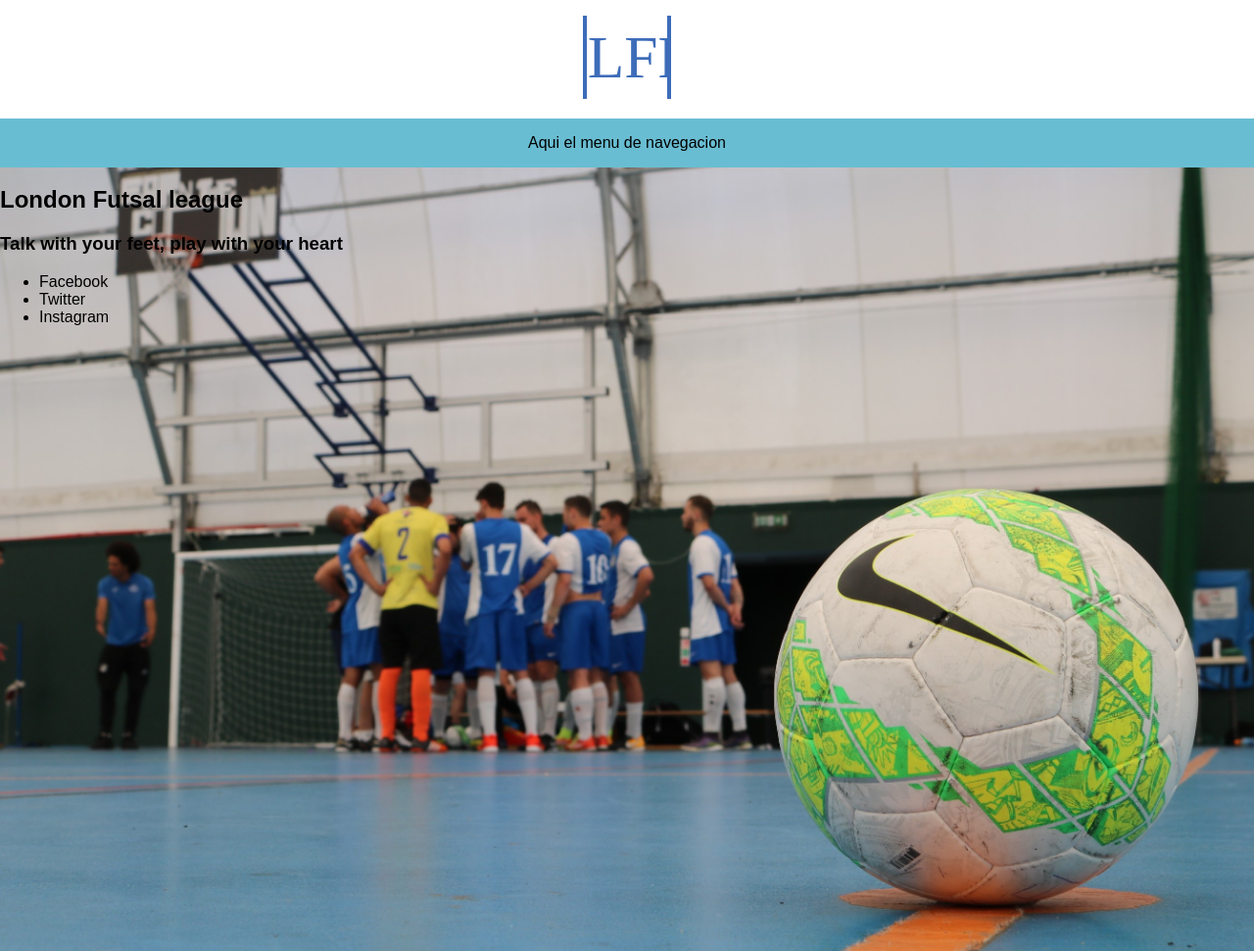
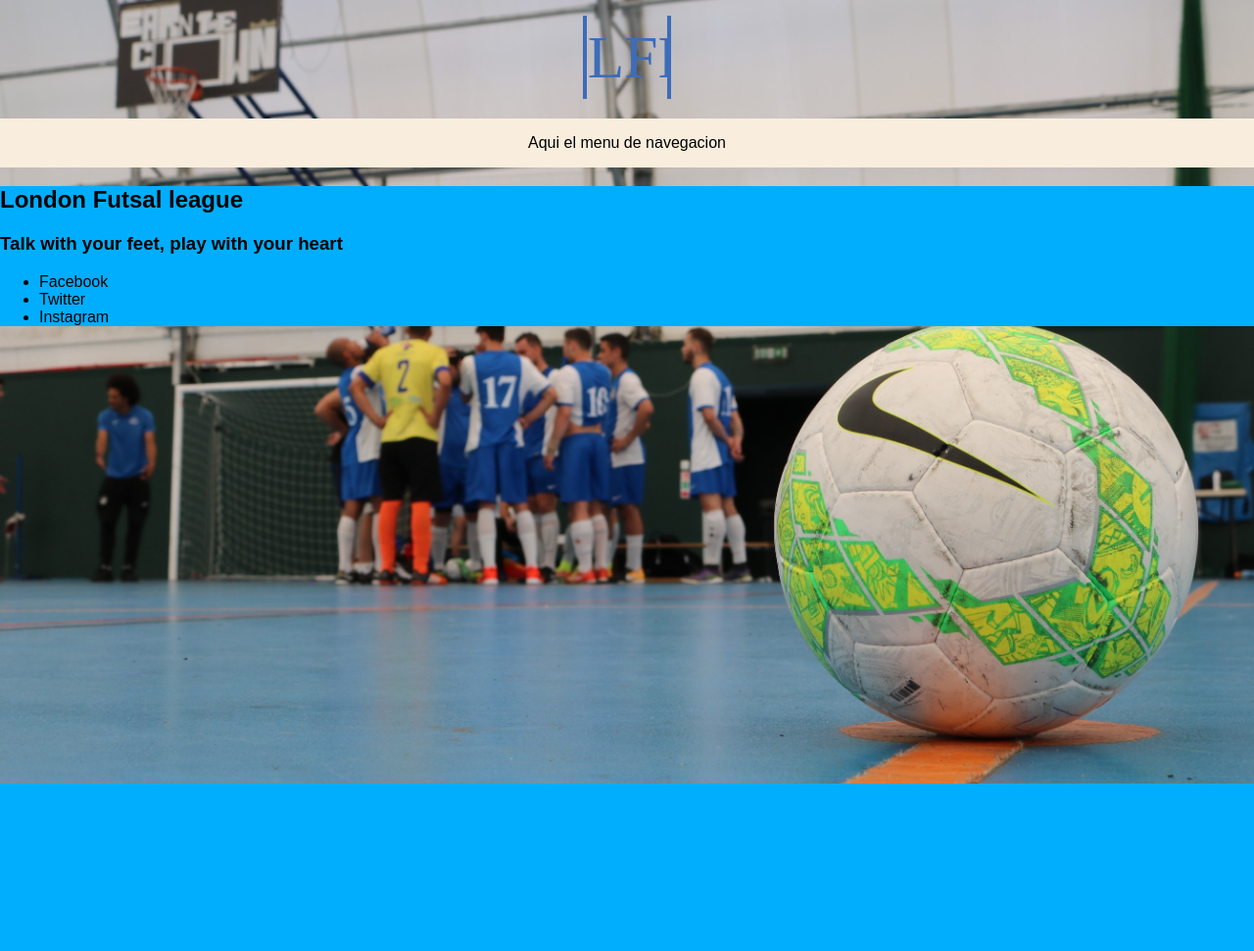
Before and after one commit to gerokal/LFL, a PHP site: page / in a window 1280 px wide. Shown: the whole page at 98% size. After the commit the page ends 800 px from the top, so only its background shows below. Run offline with PHP 8.4, Linux system fonts and the light colour scheme.

Commit message:
color palette added

```diff
--- a/css/main.css
+++ b/css/main.css
@@ -5,32 +5,10 @@ body, html {
 body {
   font-family: Arial, Helvetica, sans-serif;
   margin: 0;
-  /*
-    .bg {
-        background-color: color(primary);
-        width: 100%;
-        height: 100%;
-        position: absolute;
-        z-index: -1;
-        background-image: url(/img/asdfasdfasdf.jpg);
-        background-size: cover;
-    }*/
 }
 
-body header .logo {
-  text-align: center;
-  padding: 1em;
-}
-
-body header nav {
-  text-align: center;
-  margin: auto;
-  padding: 1em;
-  background-color: #69bdd2;
-}
-
-main {
-  background-color: #00aefd;
+body .bg {
+  background-color: #00AEFD;
   width: 100%;
   height: 100%;
   position: absolute;
@@ -38,4 +16,22 @@ main {
   background-image: url(/img/asdfasdfasdf.jpg);
   background-size: cover;
 }
+
+body header {
+  text-align: center;
+}
+
+body header .logo {
+  padding: 1em;
+}
+
+body header nav {
+  margin: auto;
+  padding: 1em;
+  background-color: #F9EDDD;
+}
+
+main {
+  background-color: #00AEFD;
+}
 /*# sourceMappingURL=main.css.map */
--- a/css/main.scss
+++ b/css/main.scss
@@ -1,7 +1,10 @@
 $colors:(
-    primary: #00aefd,
-    primary-light: #44bcd8,
-    secondary: #69bdd2,
+    primary: #00AEFD,
+    primary-light: #85D4FF,
+    primary-dark: #031A6B,
+    secondary: #CDAA51,
+    secondary-light: #F9EDDD,
+    secondary-dark: #9E7E2E
 
 );
 
@@ -17,7 +20,7 @@ body {
     font-family: Arial, Helvetica, sans-serif;
     margin: 0;
 
-    /*
+
     .bg {
         background-color: color(primary);
         width: 100%;
@@ -26,27 +29,22 @@ body {
         z-index: -1;
         background-image: url(/img/asdfasdfasdf.jpg);
         background-size: cover;
-    }*/
+    }
 
     header {
+        text-align: center;
+
         .logo {
-            text-align: center;
             padding: 1em;
         }
         nav {
-            text-align: center;
             margin: auto;
             padding: 1em;
-            background-color: color(secondary);
+            background-color: color(secondary-light);
         }
     }
 }
+
 main {
     background-color: color(primary);
-    width: 100%;
-    height: 100%;
-    position: absolute;
-    z-index: -1;
-    background-image: url(/img/asdfasdfasdf.jpg);
-    background-size: cover;
 }
```
Also changed, not shown: 1 other file.
